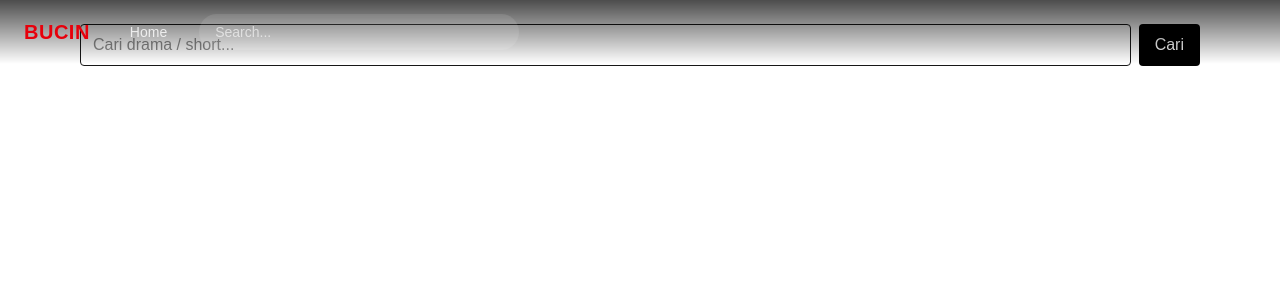
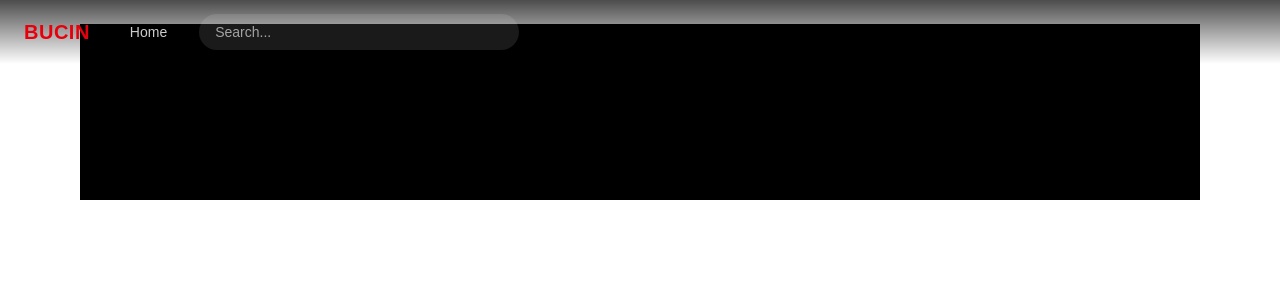
Before and after one commit to purwocode/Netshortbang, a Next.js app: page /search in a window 1280 px wide. Shown: the top 300 px of the page. Built offline with nearby package versions, Linux system fonts and the light colour scheme.

Commit message:
Update SearchClient.js

```diff
--- a/app/search/SearchClient.js
+++ b/app/search/SearchClient.js
@@ -14,76 +14,75 @@ export default function SearchClient({ defaultQuery, results }) {
   }
 
   return (
-    <>
-      {/* FORM SEARCH */}
-      <form onSubmit={submit} className="mb-4 flex gap-2">
-        <input
-          type="text"
-          value={q}
-          onChange={e => setQ(e.target.value)}
-          placeholder="Cari drama / short..."
-          className="flex-1 border rounded px-3 py-2 focus:outline-none focus:ring-2 focus:ring-orange-300"
-        />
-        <button
-          type="submit"
-          className="px-4 py-2 bg-black text-white rounded hover:bg-gray-800"
-        >
-          Cari
-        </button>
-      </form>
-
+    <div className="pt-28 pb-12 px-6 bg-black text-white">
       {/* EMPTY STATE */}
       {defaultQuery && results.length === 0 && (
-        <p className="text-gray-500">Tidak ada hasil</p>
+        <p className="text-sm text-white/60">
+          Tidak ada hasil untuk <span className="text-white">"{defaultQuery}"</span>
+        </p>
       )}
 
       {/* RESULT GRID */}
-      <div className="grid grid-cols-2 md:grid-cols-4 gap-4">
+      <div className="mt-4 grid grid-cols-2 sm:grid-cols-3 md:grid-cols-4 gap-4">
         {results.map(item => (
           <div
             key={item.id}
             onClick={() => router.push(`/play/${item.id}`)}
-            className="cursor-pointer"
+            className="group cursor-pointer"
           >
             {/* COVER */}
-            <img
-              src={item.cover}
-              alt={item.title}
-              className="aspect-[3/4] object-cover rounded mb-2"
-            />
+            <div className="relative aspect-[3/4] rounded-md overflow-hidden bg-neutral-900">
+              <img
+                src={item.cover}
+                alt={item.title}
+                loading="lazy"
+                referrerPolicy="no-referrer"
+                className="w-full h-full object-cover
+                  group-hover:scale-105 transition duration-300"
+              />
 
-            {/* TITLE (support HTML dari API) */}
+              {/* HOVER OVERLAY */}
+              <div className="absolute inset-0 bg-black/60 opacity-0
+                group-hover:opacity-100 transition" />
+
+              {/* HEAT */}
+              {item.formatHeatScore && (
+                <div className="absolute top-2 left-2 text-[10px]
+                  bg-black/70 px-2 py-0.5 rounded text-orange-400">
+                  🔥 {item.formatHeatScore}
+                </div>
+              )}
+            </div>
+
+            {/* TITLE */}
             <h3
-              className="text-sm font-semibold line-clamp-2"
+              className="mt-2 text-sm font-medium line-clamp-2"
               dangerouslySetInnerHTML={{ __html: item.title }}
             />
 
-            {/* HEAT / SCORE */}
-            {item.formatHeatScore && (
-              <p className="text-xs text-orange-500">🔥 {item.formatHeatScore}</p>
-            )}
-
-            {/* VIP / STAR MESSAGE */}
+            {/* STAR / VIP */}
             {item.starMessage && (
-              <p className="text-xs text-gray-500">{item.starMessage}</p>
+              <p className="text-xs text-white/60 mt-0.5">
+                {item.starMessage}
+              </p>
             )}
 
             {/* TAGS */}
             {item.tags && item.tags.length > 0 && (
-              <p className="text-xs text-gray-400 mt-1">
+              <p className="text-xs text-white/40 mt-0.5 line-clamp-1">
                 {item.tags.join(", ")}
               </p>
             )}
 
             {/* DESCRIPTION */}
             {item.description && (
-              <p className="text-xs text-gray-600 mt-1 line-clamp-3">
+              <p className="text-xs text-white/50 mt-1 line-clamp-2">
                 {item.description}
               </p>
             )}
           </div>
         ))}
       </div>
-    </>
+    </div>
   );
 }
```
